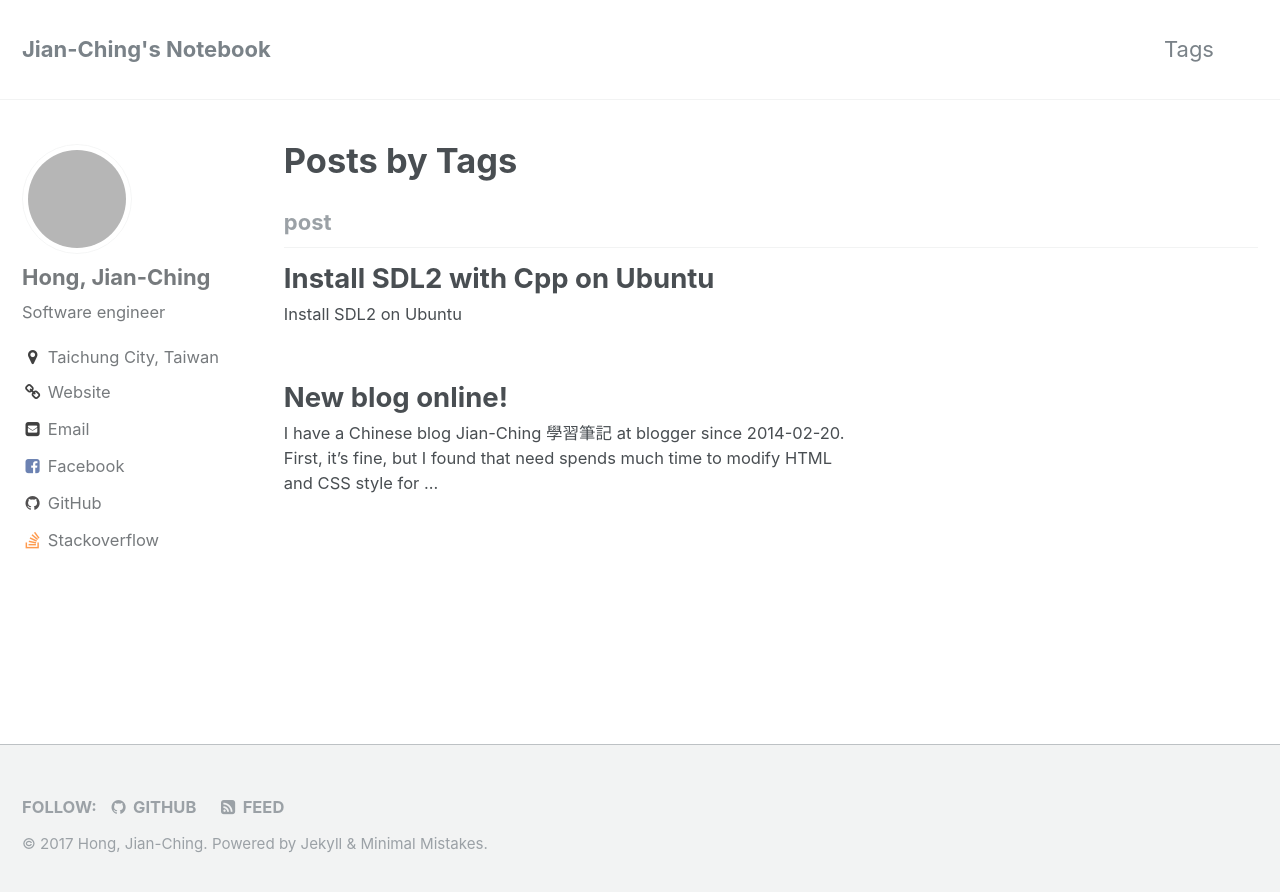
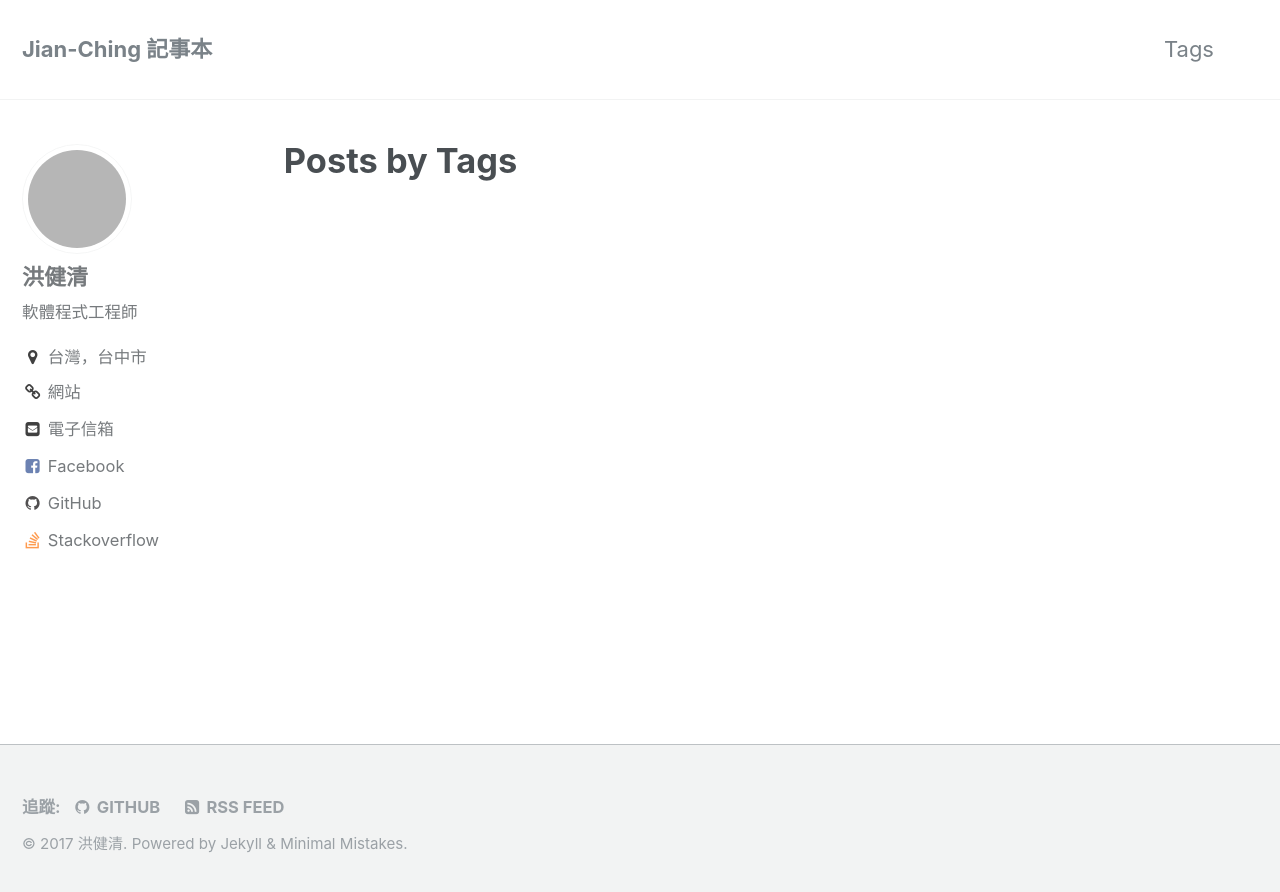
Before and after one commit to allyusd/twblog-source, a Jekyll site: the page built from _pages/tag-archive.html, in a window 1280 px wide. Shown: the top 892 px of the page. Built offline with Jekyll 4.4.1, drawn with Linux system fonts in a browser that asks for light colours; grey boxes are pictures that could not be loaded.

Commit message:
site: set site config for zh-TW

````diff
--- a/_config.yml
+++ b/_config.yml
@@ -6,12 +6,12 @@
 # `jekyll serve`. If you change this file, please restart the server process.
 
 # Site Settings
-locale                   : "en"
-title                    : "Jian-Ching's Notebook"
+locale                   : "zh-TW"
+title                    : "Jian-Ching 記事本"
 title_separator          : "-"
-name                     : "Hong, Jian-Ching"
+name                     : "洪健清"
 description              : "An notebook website."
-url                      : "https://blog.HongJianChing.com" # the base hostname & protocol for your site e.g. "https://mmistakes.github.io"
+url                      : "https://twblog.HongJianChing.com" # the base hostname & protocol for your site e.g. "https://mmistakes.github.io"
 baseurl                  : # the subpath of your site, e.g. "/blog"
 repository               : # GitHub username/repo-name e.g. "mmistakes/minimal-mistakes"
 teaser                   : # path of fallback teaser image, e.g. "/assets/images/500x300.png"
@@ -20,7 +20,7 @@ words_per_minute         : 200
 comments:
   provider               : "disqus" # false (default), "disqus", "discourse", "facebook", "google-plus", "staticman", "custom"
   disqus:
-    shortname            : "allyusd" # https://help.disqus.com/customer/portal/articles/466208-what-s-a-shortname-
+    shortname            : "allyusd-twblog" # https://help.disqus.com/customer/portal/articles/466208-what-s-a-shortname-
   discourse:
     server               : # https://meta.discourse.org/t/embedding-discourse-comments-via-javascript/31963 , e.g.: meta.discourse.org
   facebook:
@@ -77,10 +77,10 @@ analytics:
 
 # Site Author
 author:
-  name             : "Hong, Jian-Ching"
+  name             : "洪健清"
   avatar           : "https://en.gravatar.com/userimage/52239647/ccc888d68eb39b778b50b2032ee4c033.jpeg" # path of avatar image, e.g. "/assets/images/bio-photo.jpg"
-  bio              : "Software engineer"
-  location         : "Taichung City, Taiwan"
+  bio              : "軟體程式工程師"
+  location         : "台灣，台中市"
   email            : "allyusd yahoo com tw"
   uri              : "https://www.HongJianChing.com/"
   bitbucket        :
--- a/_config_dev.yml
+++ b/_config_dev.yml
@@ -1 +1 @@
-url: http://localhost:4000
+url: http://localhost:4001
--- a/_posts/2017-03-26-new-blog-online.md
+++ /dev/null
@@ -1,24 +0,0 @@
----
-title: "New blog online!"
-tags: post
----
-
-I have a Chinese blog [Jian-Ching 學習筆記](//jian-ching.blogspot.com) at blogger since 2014-02-20.
-First, it's fine, but I found that need spends much time to modify HTML and CSS style for programming code highlight,
-font size...etc. It's sad, so I stop continue write post.
-
-One day, I write to document with markdown, found a magic item call [Jekyll](https://jekyllrb.com/),
-Jekyll is static site generator, can transform markdown into a static blog.
-
-Since 2017-02-09 start tries Jekyll to make this blog.
-Jekyll is writing by Ruby, I don't want to host install Ruby,
-so study Dockerfile to install Jekyll environment in the container.
-
-In the process, I study Dockerfile to build container images and Linux command line about docker.
-How to install Ruby and gem for Jekyll.
-Choice a Jekyll theme for here, It's [minimal-mistakes](https://mmistakes.github.io/minimal-mistakes/).
-Actually, it's also spending more time, but I learning much from the process, so I think this is worth it.
-
-Finally, the new blog is online.
-I went to improve my English skill, so the blog will write English.
-If you find any worse, tell me please, I would be very grateful.
--- a/_posts/2017-04-03-install-sdl2-with-cpp-on-ubuntu.md
+++ /dev/null
@@ -1,67 +0,0 @@
----
-title: "Install SDL2 with Cpp on Ubuntu"
-tags: post
----
-
-# Install SDL2 on Ubuntu
-
-You can easy install from package or build self[^1].
-
-[^1]: [HOW TO SET UP SDL2 ON LINUX](http://gigi.nullneuron.net/gigilabs/how-to-set-up-sdl2-on-linux/)
-
-```shell
-sudo apt-get install libsdl2-dev
-```
-
-# SDL2 example code with C++
-
-The example code base on SDL2 document[^2], add C++ libary.
-
-[^2]: [SDL2 document - SDL_Init](https://wiki.libsdl.org/SDL_Init)
-
-```cpp
-#include "SDL.h"
-#include <iostream>
-
-int main(int argc, char* argv[])
-{
-    if (SDL_Init(SDL_INIT_VIDEO|SDL_INIT_AUDIO) != 0) {
-        SDL_Log("Unable to initialize SDL: %s\n", SDL_GetError());
-        return 1;
-    }
-
-    std::cout << "Hello SDL2 with C++" <<std::endl;
-
-    SDL_Quit();
-
-    return 0;
-}
-```
-
-# Build example code
-
-```shell
-g++ -I /usr/include/SDL2 main.cpp -o sdl-test -lSDL2 -lSDL2main
-```
-
-Note: [See Where a Package is Installed on Ubuntu](https://www.howtogeek.com/howto/ubuntu/see-where-a-package-is-installed-on-ubuntu/)
-
-# Run the exmaple
-
-```shell
-./sdl-test
-```
-
-If the process is correct, you will see that:
-
-![demo image](/assets/images/2017-04-03-install-sdl2-and-build-example-with-c++-on-ubuntu/demo.png)
-
-# Other
-
-If you running it on ubuntu server, maybe show error:
-
-```
-Unable to initialize SDL: Failed to connect to the Mir Server
-```
-
-Because example have init SDL_INIT_VIDEO subsystem, you can remove it if you don't need it.
````
Also changed, not shown: 2 other files.
